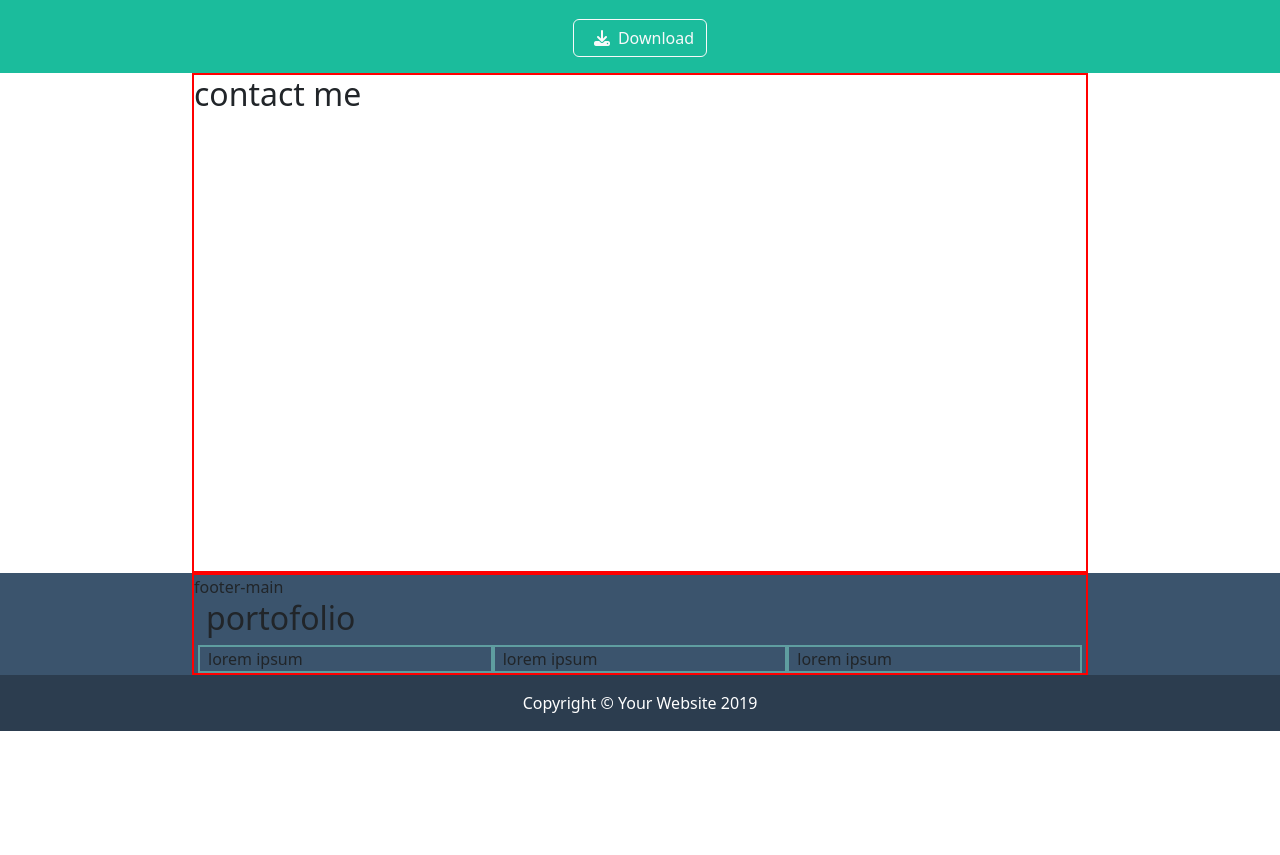
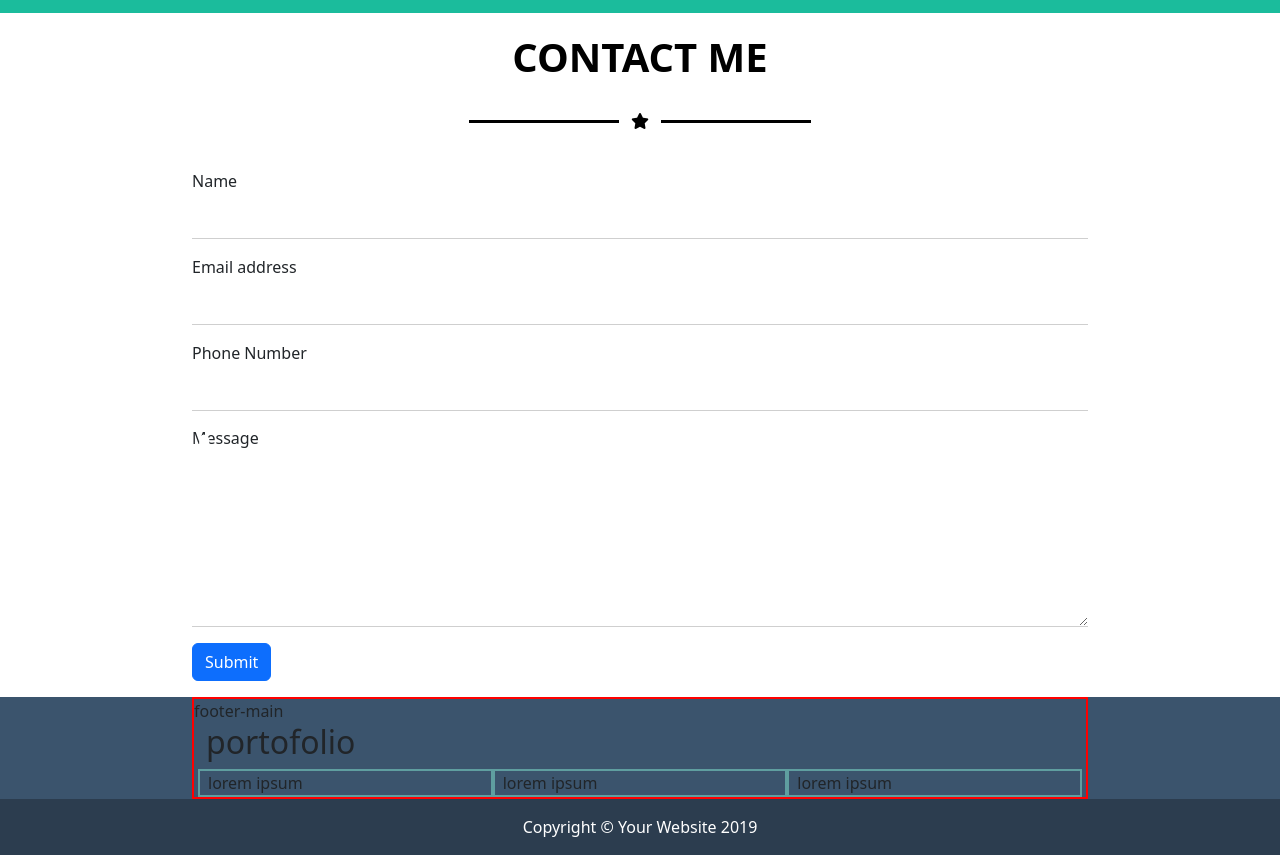
Before and after one commit to italocirillo/html-css-bootstrap-freelancer, a plain HTML site: page index.html in a window 1280 px wide. Shown: the part 1544-2399 px from the top of the page. Before the commit the page ends 2275 px from the top, so only its background shows below. Drawn offline with nearby package versions, Linux system fonts and the light colour scheme.

Commit message:
form completo

```diff
--- a/css/style.css
+++ b/css/style.css
@@ -41,6 +41,7 @@ ul{
     color: white;
     font-size: 2.5rem;
     padding: 0.5em;
+    padding-bottom: 0em;
     font-weight: 700;
 }
 .sottotitolo{
@@ -98,9 +99,8 @@ ul{
 .about{
     background-color: #1bbc9c;
 }
-.call-to-action-ms{
-    /* debug */
-    height: 500px;
+.form-control-plaintext{
+    border-bottom: 1px solid #cfcfcf;
 }
 
 /* FOOTER */
--- a/index.html
+++ b/index.html
@@ -5,10 +5,10 @@
     <meta http-equiv="X-UA-Compatible" content="IE=edge">
     <meta name="viewport" content="width=device-width, initial-scale=1.0">
     <title>BOOTSTRAP</title>
+    <!-- Bootstrap -->
+    <link rel="stylesheet" href="https://cdn.jsdelivr.net/npm/bootstrap@5.3.0-alpha1/dist/css/bootstrap.min.css">
     <!-- Style -->
     <link rel="stylesheet" href="css/style.css">
-    <!-- Bootstrap -->
-    <link rel="stylesheet" href="https://cdn.jsdelivr.net/npm/bootstrap@5.3.0-alpha1/dist/css/bootstrap.min.css">
     <!-- Fontawesome -->
     <link rel="stylesheet" href="https://cdnjs.cloudflare.com/ajax/libs/font-awesome/6.3.0/css/all.min.css" integrity="sha512-SzlrxWUlpfuzQ+pcUCosxcglQRNAq/DZjVsC0lE40xsADsfeQoEypE+enwcOiGjk/bSuGGKHEyjSoQ1zVisanQ==" crossorigin="anonymous" referrerpolicy="no-referrer" />
 </head>
@@ -124,10 +124,38 @@
         <!-- FINE ABOUT -->
         <!-- CONTACT ME -->
         <section class="call-to-action-ms">
-            <div class="container-ms border-debug">
-                <h2>
-                    contact me
-                </h2>
+            <div class="container-ms">
+                <h2 class="titolo-secondario text-black">CONTACT ME</h2>
+                <!-- Divisore -->
+                <div class="text-center py-3">
+                    <div class="semi-barra bg-black"></div>
+                    <i class="icona-stella fa-solid fa-star text-black"></i>
+                    <div class="semi-barra bg-black"></div>
+                </div>
+                <!-- Form -->
+                <form class="py-3">
+                    <div class="mb-3">
+                        <label for="exampleInputName" class="form-label">Name</label>
+                        <input type="text" class="form-control-plaintext" id="exampleInputName" aria-describedby="nameHelp">
+                        <div id="nameHelp" class="form-text"></div>
+                    </div>
+                    <div class="mb-3">
+                      <label for="exampleInputEmail1" class="form-label">Email address</label>
+                      <input type="email" class="form-control-plaintext" id="exampleInputEmail1" aria-describedby="emailHelp">
+                      <div id="emailHelp" class="form-text"></div>
+                    </div>
+                    <div class="mb-3">
+                        <label for="exampleInputNumero" class="form-label">Phone Number</label>
+                        <input type="text" class="form-control-plaintext" id="exampleInputNumero" aria-describedby="numeroHelp">
+                        <div id="numeroHelp" class="form-text"></div>
+                    </div>
+                    <div class="form-floating">
+                        <textarea class="my-3 form-control-plaintext m-0 p-0" placeholder="Leave a comment here" id="floatingTextarea2" style="height: 200px">Message</textarea>
+                        <label for="floatingTextarea2"></label>
+                      </div>
+                    <button type="submit" class="btn btn-primary">Submit</button>
+                  </form>
+                  <!-- Fine Form -->
             </div>
         </section>
         <!-- FINE CONTACT ME -->
```
